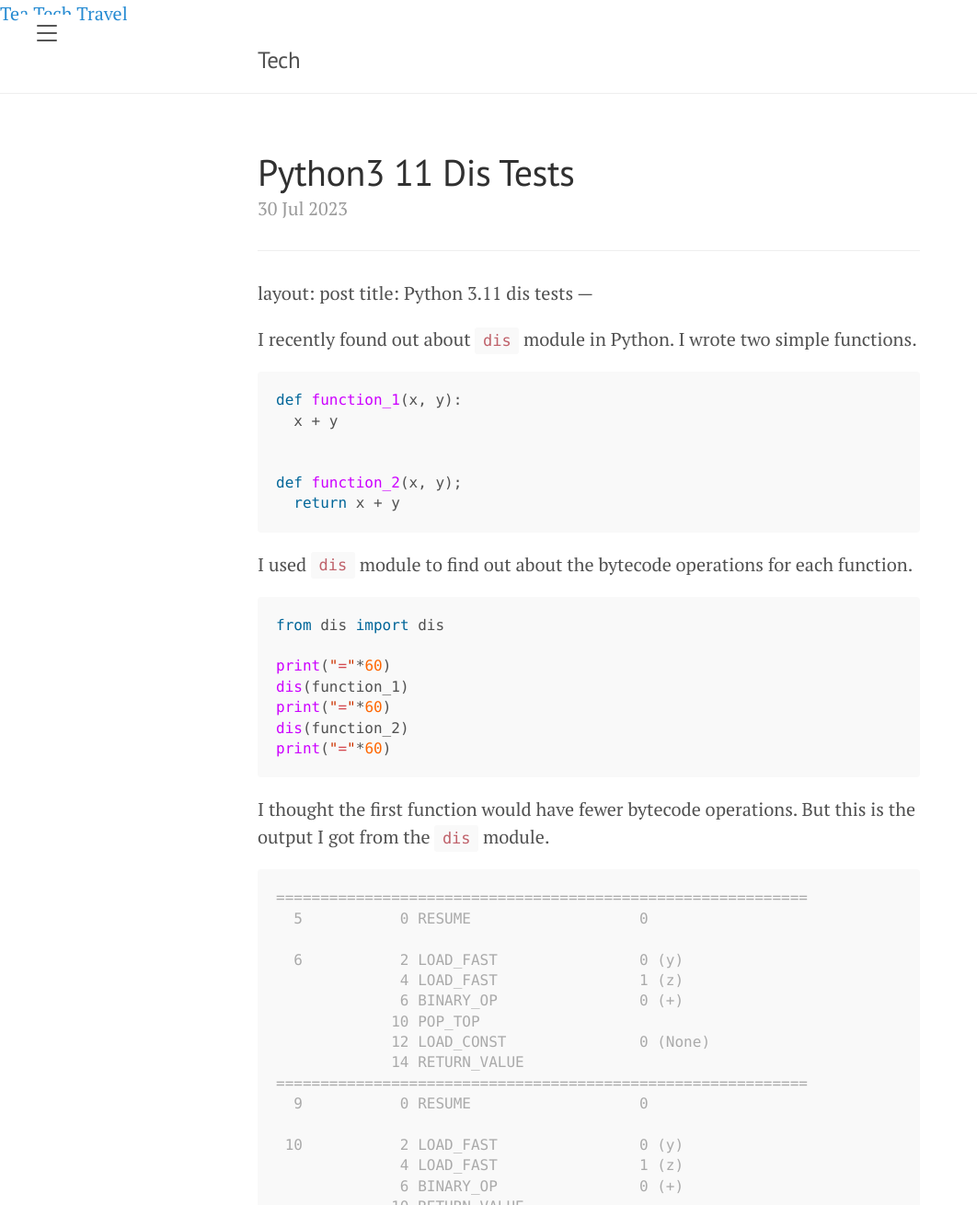
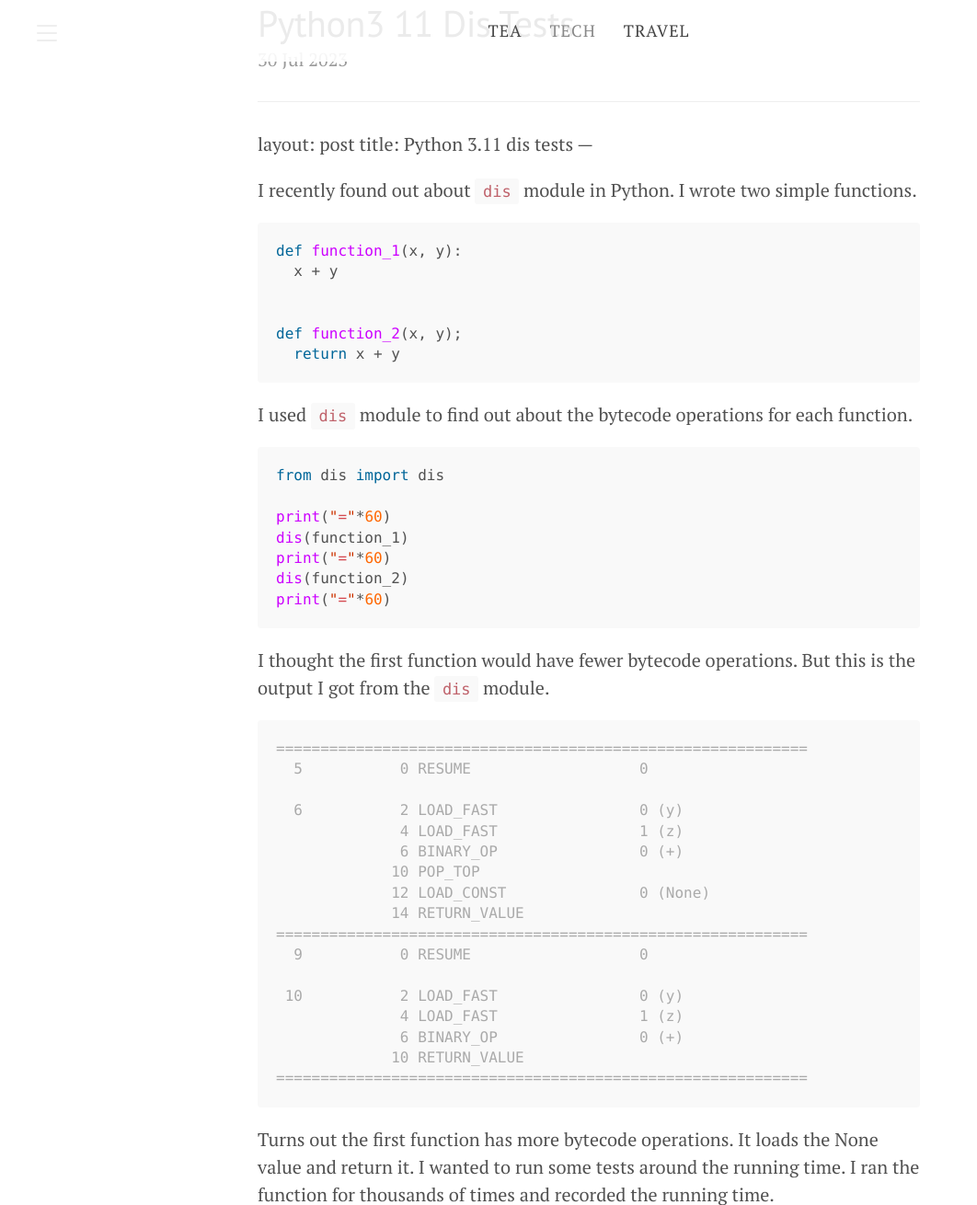
Before and after one commit to dedunu/tech, a Jekyll site: the page built from index.html, in a window 1280 px wide and 1400 px high, cut to the strip 0-1310 px from the top of the window. Shown: the whole strip at 92% size, without its empty margins (0-1062 px from the left). Built offline with Jekyll 4.4.1, drawn with Linux system fonts in a browser that asks for light colours; the list of posts is cut into pages by our own code.

Commit message:
fix the style

```diff
--- a/_layouts/default.html
+++ b/_layouts/default.html
@@ -10,18 +10,6 @@
       <a href="https://travel.dedunu.info" class="">Travel</a>
     </nav>
 
-    <!-- Wrap is the content to shift when toggling the sidebar. We wrap the
-         content to avoid any CSS collisions with our real content. -->
-    <div class="wrap">
-      <div class="masthead">
-        <div class="container">
-          <h3 class="masthead-title">
-            <a href="{{ site.baseurl }}/" title="Home">{{ site.title }}</a>
-            <small>{{ site.tagline }}</small>
-          </h3>
-        </div>
-      </div>
-
       <div class="container content">
         {{ content }}
       </div>
--- a/public/css/lanyon.css
+++ b/public/css/lanyon.css
@@ -556,3 +556,30 @@ a.pagination-item:hover {
 .layout-reverse.sidebar-overlay #sidebar-checkbox:checked ~ .sidebar {
   box-shadow: -.25rem 0 .5rem rgba(0,0,0,.1);
 }
+
+nav {
+	position: fixed;
+	width: 100%;
+	display: flex;
+	justify-content: center;
+	background: rgba(255, 255, 255, .9);
+	z-index: 999;
+
+	a {
+		display: inline-block;
+		text-decoration: none;
+		padding: 20px 15px;
+		color: #444;
+		text-transform: uppercase;
+		letter-spacing: 1px;
+		font-size: .9em;
+
+		&.active {
+			color: #888;
+		}
+
+		&:hover {
+			color: #000;
+		}
+	}
+}
```
